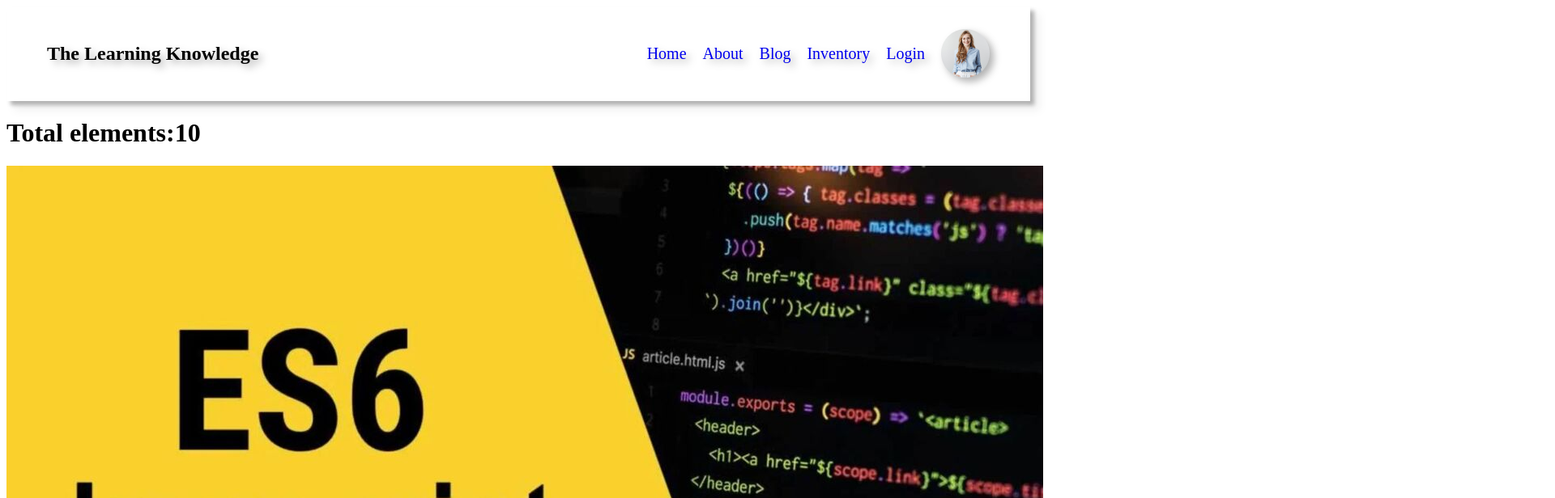
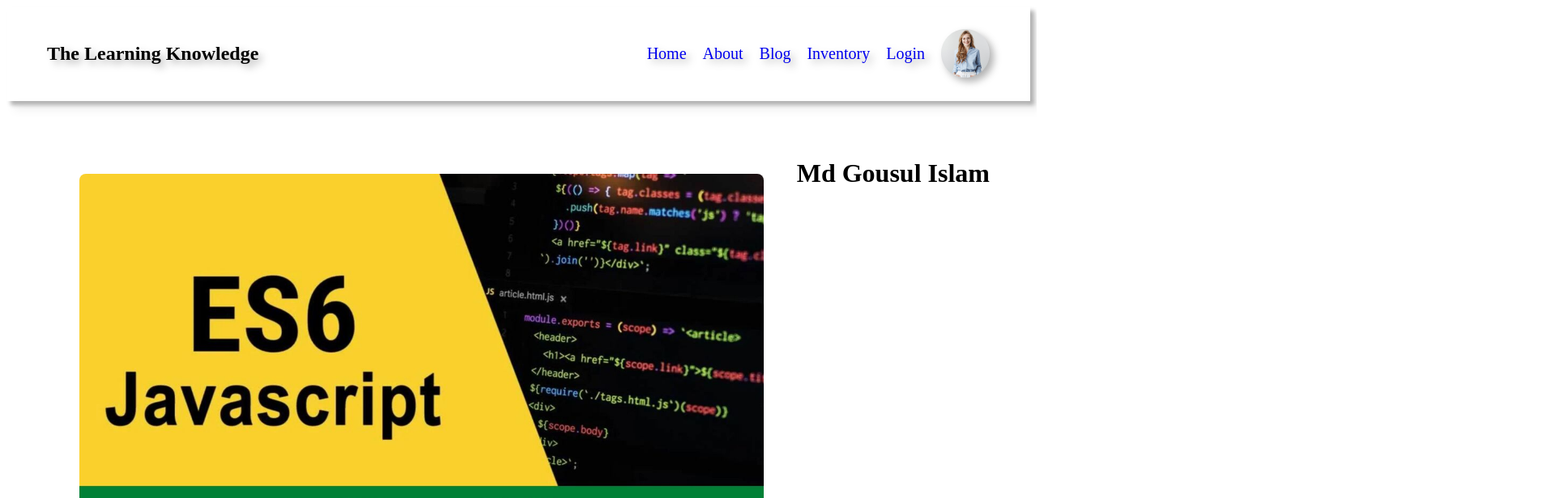
Before and after one commit to mdgausulislam/react-learning-knowledge-project, a React (Vite) app: page / in a window 1280 px wide. Shown: the top 616 px of the page at 81% size, 1920 px wide, since content can reach past the window. Built offline with nearby package versions, Linux system fonts and the light colour scheme.

Commit message:
data load and data props

```diff
--- a/src/components/Blog/Blog.css
+++ b/src/components/Blog/Blog.css
@@ -0,0 +1,9 @@
+.blog-container{
+    margin: 40px;
+}
+
+.blog-container img {
+    width: 845px;
+    height: 450px;
+    border-radius: 8px;
+}
--- a/src/components/Blog/Blog.jsx
+++ b/src/components/Blog/Blog.jsx
@@ -1,10 +1,10 @@
 import React from 'react';
-import './Blog.css'
+import './Blog.css';
 
 const Blog = ({blog}) => {
     const {coder,date,icon,img,name,reading,text}=blog;
     return (
-        <div className='learning-container'>
+        <div className='blog-container'>
            <img src={img} alt="" />
         </div>
     );
--- /dev/null
+++ b/src/components/Blogs/Blogs.css
@@ -0,0 +1,5 @@
+.blogs-container{
+    margin: 50px;
+    display: flex;
+    justify-content: space-between;
+}
--- a/src/components/Blogs/Blogs.jsx
+++ b/src/components/Blogs/Blogs.jsx
@@ -1,26 +1,31 @@
 import React, { useEffect, useState } from 'react';
 import Blog from '../Blog/Blog';
+import './Blogs.css'
 
 const Blogs = () => {
-    const [blogs,setBlogs]=useState([]);
-    useEffect(()=>{
-        const loadData=async()=>{
-            const res=await fetch('learning.json');
-            const data=await res.json();
+    const [blogs, setBlogs] = useState([]);
+    useEffect(() => {
+        const loadData = async () => {
+            const res = await fetch('learning.json');
+            const data = await res.json();
             console.log(data);
             setBlogs(data);
         }
         loadData();
-    },[])
+    }, [])
     return (
-        <div>
-            <h1>Total elements:{blogs.length}</h1>
-            {
-                blogs.map(blog=><Blog
-                key={blog.id}
-                blog={blog}
-                ></Blog>)
-            }
+        <div className='blogs-container'>
+            <div className='blog-container1'>
+                {
+                    blogs.map(blog => <Blog
+                        key={blog.id}
+                        blog={blog}
+                    ></Blog>)
+                }
+            </div>
+            <div className='bookmark-container'>
+                <h1>Md Gousul Islam</h1>
+            </div>
         </div>
     );
 };
```
